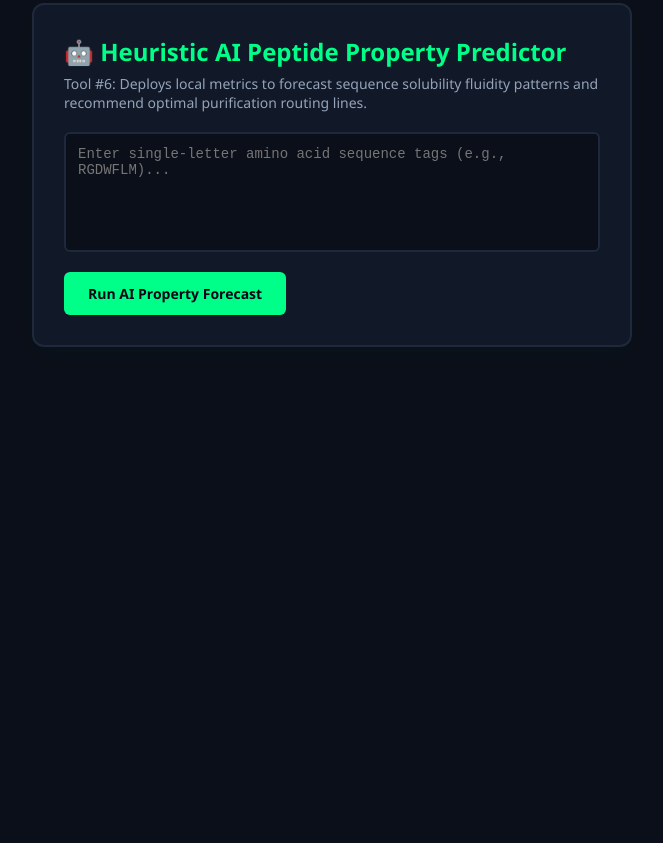
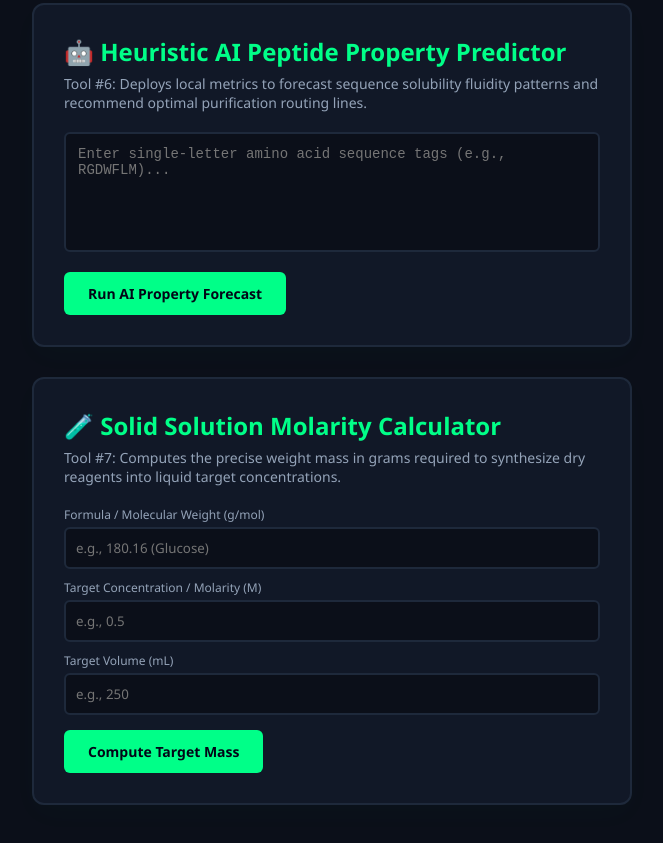
Before and after one commit to tahasana/Folium-Matrix, a plain HTML site: page index.html in a window 1280 px wide. Shown: the part 1669-2512 px from the top of the page, without its empty margins (308-971 px from the left). Before the commit the page ends 2076 px from the top, so only its background shows below. Drawn offline with Linux system fonts and the light colour scheme.

Commit message:
Update index.html

```diff
--- a/index.html
+++ b/index.html
@@ -85,6 +85,30 @@
             <div id="aiResultBox" class="result-box"></div>
         </div>
 
+        <div class="tool-card">
+            <h1>🧪 Solid Solution Molarity Calculator</h1>
+            <p>Tool #7: Computes the precise weight mass in grams required to synthesize dry reagents into liquid target concentrations.</p>
+
+            <div style="display: flex; flex-direction: column; gap: 10px; margin-bottom: 15px;">
+                <div>
+                    <label style="font-size: 12px; color: #94a3b8; display: block; margin-bottom: 4px;">Formula / Molecular Weight (g/mol)</label>
+                    <input type="number" id="molInputMW" placeholder="e.g., 180.16 (Glucose)" style="width: 100%; padding: 10px; background: #0b0f19; border: 2px solid #1e293b; border-radius: 6px; color: white; outline: none;">
+                </div>
+                <div>
+                    <label style="font-size: 12px; color: #94a3b8; display: block; margin-bottom: 4px;">Target Concentration / Molarity (M)</label>
+                    <input type="number" id="molInputMolarity" placeholder="e.g., 0.5" style="width: 100%; padding: 10px; background: #0b0f19; border: 2px solid #1e293b; border-radius: 6px; color: white; outline: none;">
+                </div>
+                <div>
+                    <label style="font-size: 12px; color: #94a3b8; display: block; margin-bottom: 4px;">Target Volume (mL)</label>
+                    <input type="number" id="molInputVolume" placeholder="e.g., 250" style="width: 100%; padding: 10px; background: #0b0f19; border: 2px solid #1e293b; border-radius: 6px; color: white; outline: none;">
+                </div>
+            </div>
+
+            <button class="btn-glow" onclick="runMolarityCalculator()">Compute Target Mass</button>
+
+            <div id="molarityResultBox" class="result-box"></div>
+        </div>
+
     </div>
 
     <script src="script.js"></script>
```
